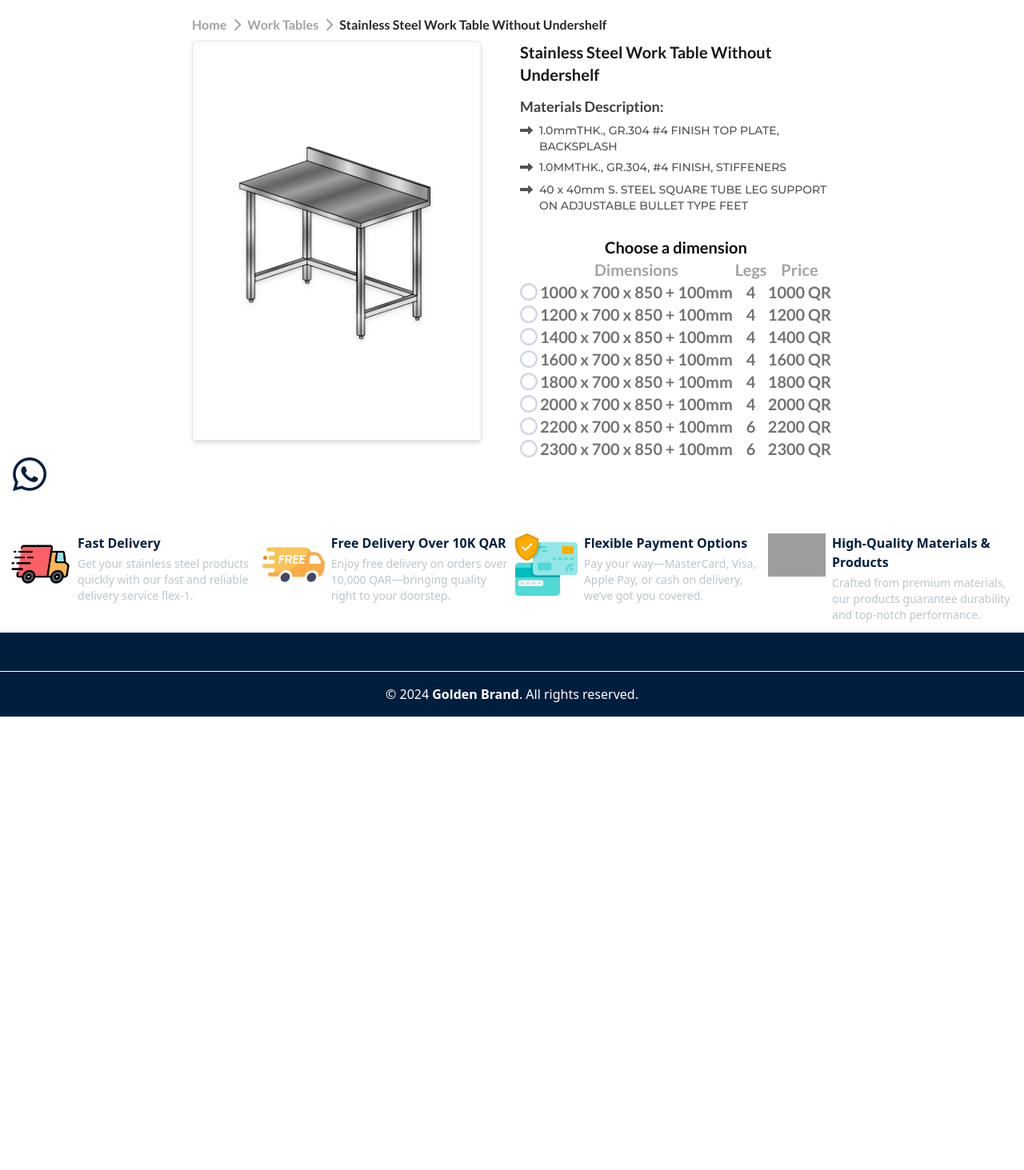
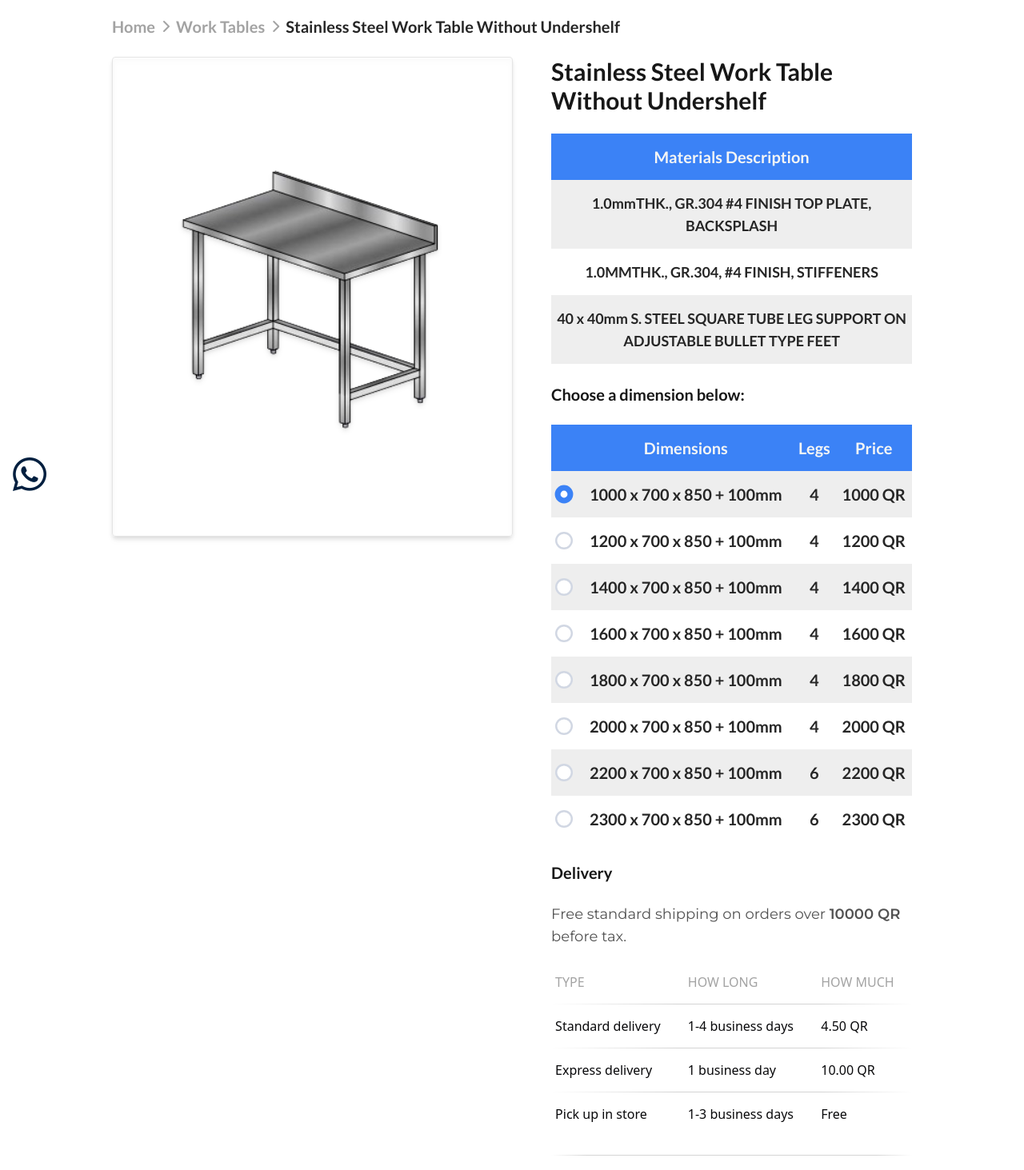
Before and after one commit to jawharhmidi02/golden-brand-front, a Next.js app: page /1/products/product/1 in a window 1280 px wide. Shown: the part 167-1630 px from the top of the page at 80% size. Before the commit the page ends 1063 px from the top, so only its background shows below. Built offline with nearby package versions, Linux system fonts and the light colour scheme; grey boxes are pictures that could not be loaded; a web font is replaced by a local one.

Commit message:
single product page

```diff
--- a/app/[lng]/products/product/[productID]/page.css
+++ b/app/[lng]/products/product/[productID]/page.css
@@ -41,7 +41,7 @@ label.radio-wrapper-8 input + span:after {
 }
 label.radio-wrapper-8 input:checked + span:before {
   transform: scale(1.04);
-  background: #737373;
+  background: #3b82f6;
 }
 label.radio-wrapper-8 input:checked + span:after {
   transform: scale(0.4);
@@ -56,3 +56,21 @@ label.radio-wrapper-8:hover input + span:after {
 label.radio-wrapper-8:hover input:checked + span:after {
   transform: scale(0.4);
 }
+
+ td, th{
+  padding: 15px 5px;
+}
+
+.row-border{
+  border-bottom: 1px solid #d4d3d3;
+}
+
+.border-mask-left{
+  mask-image: linear-gradient(90deg,transparent,#000 95%);
+}
+.border-mask-right{
+  mask-image: linear-gradient(270deg,transparent,#000 95%);
+}
+.border-mask{
+  mask-image: linear-gradient(90deg,transparent,#000 10%,#000 90%,transparent);
+}
--- a/app/[lng]/products/product/[productID]/page.js
+++ b/app/[lng]/products/product/[productID]/page.js
@@ -40,49 +40,56 @@ const page = () => {
   const cat = {};
   cat[product.category] = true;
   return (
-    <div className="flex flex-col gap-2 w-[800px] mx-auto mt-2">
+    <div className="flex flex-col gap-4 w-[1000px] mx-auto mt-2">
       <ProductHeader cat={cat} product={product} />
       <div className="flex flex-row gap-12">
-        <div className="w-[600px] h-[500px] sticky top-10 left-0 border-1 border-neutral-200 rounded-sm shadow-md drop-shadow-md flex justify-center items-center">
-          <img src={product.img} className="h-72 w-72 rounded-md my-1" />
+        <div className="w-[800px] h-[600px] sticky top-10 left-0 border-1 border-neutral-200 rounded-sm shadow-md drop-shadow-md flex justify-center items-center">
+          <img src={product.img} className="h-96 w-96 rounded-md my-1" />
         </div>
-        <div className="flex flex-col gap-1">
-          <span className="text-xl mb-2 text-neutral-900 font-lato font-bold">
+
+        <div className="flex flex-col gap-6">
+          <span className="text-3xl text-neutral-900 font-lato font-bold">
             {product.name}
           </span>
-          <span className="font-semibold text-lg text-neutral-700 font-lato">
-            Materials Description:
-          </span>
-          {product.description.map((item, index) => (
-            <div className="flex flex-row gap-2" key={index}>
-              <span>
-                <i className="fa-solid fa-right-long text-neutral-600"></i>
-              </span>
-              <span className="font-montserrat font-medium text-sm text-start pt-[2px] text-neutral-600">
-                {item}
-              </span>
-            </div>
-          ))}
-          <div className="flex flex-col gap-1 mt-4">
+
           <table>
-              <tbody className="text-center font-lato font-black text-xl">
+            <tbody className="text-xl header text-center font-lato font-semibold text-neutral-100 bg-blue-500">
               <tr>
-                  <th colSpan="100%">Choose a dimension</th>
+                <th>Materials Description</th>
               </tr>
             </tbody>
+            {product.description.map((desc, index) => (
+              <tbody
+                className="even:bg-[#eeeeee] text-lg text-center font-lato font-semibold text-neutral-800  hover:cursor-pointer"
+                key={index}
+              >
+                <tr>
+                  <td>{desc}</td>
+                </tr>
+              </tbody>
+            ))}
+          </table>
+
+          <span className="text-xl text-neutral-900 font-lato font-semibold">
+            Choose a dimension below:
+          </span>
+
+          <table>
             <tbody>
-                <tr className="text-xl text-center font-lato font-semibold text-neutral-400 hover:bg-neutral-200 transition-colors duration-100">
+              <tr className="text-xl header text-center font-lato font-semibold text-neutral-100 bg-blue-500">
                 <td></td>
                 <td>Dimensions</td>
                 {product.legs && <td>Legs</td>}
                 {product.doors && <td>Doors</td>}
+                {product.doors && <td>Doors</td>}
                 {product.drainer && <td>Drainer</td>}
+                {product.doors && <td>Doors</td>}
                 <td>Price</td>
               </tr>
             </tbody>
             {product.dimensions.map((dimension, index) => (
               <tbody
-                  className="text-xl text-center font-lato font-semibold text-neutral-500 hover:bg-neutral-200 transition-colors duration-100 hover:cursor-pointer"
+                className="even:bg-[#eeeeee] text-xl text-center font-lato font-semibold text-neutral-800  hover:cursor-pointer"
                 key={index}
               >
                 <tr className="hover:cursor-pointer">
@@ -90,6 +97,7 @@ const page = () => {
                     <label className="radio-wrapper-8">
                       <input
                         id={`radio-${index}`}
+                        defaultChecked={index === 0}
                         type="radio"
                         name="radio-examples"
                       />
@@ -144,6 +152,80 @@ const page = () => {
               </tbody>
             ))}
           </table>
+
+          <span className="text-xl text-neutral-900 font-lato font-semibold">
+            Delivery
+          </span>
+          <span className="text-lg text-neutral-600 font-montserrat">
+            Free standard shipping on orders over{" "}
+            <span className="font-semibold">10000 QR</span> before tax.
+          </span>
+
+          <table className="-mt-2">
+            <tbody className="text-neutral-400 text-start">
+              <tr>
+                <td>TYPE</td>
+                <td>HOW LONG</td>
+                <td>HOW MUCH</td>
+              </tr>
+            </tbody>
+            <tbody>
+              <tr>
+                <td className="p-0 bg-neutral-300 h-[1px] border-mask-left"></td>
+                <td className="p-0 bg-neutral-300 h-[1px]"></td>
+                <td className="p-0 bg-neutral-300 h-[1px] border-mask-right"></td>
+              </tr>
+            </tbody>
+            <tbody className="text-start">
+              <tr>
+                <td>Standard delivery</td>
+                <td>1-4 business days</td>
+                <td>4.50 QR</td>
+              </tr>
+            </tbody>
+            <tbody>
+              <tr>
+                <td className="p-0 bg-neutral-300 h-[1px] border-mask-left"></td>
+                <td className="p-0 bg-neutral-300 h-[1px]"></td>
+                <td className="p-0 bg-neutral-300 h-[1px] border-mask-right"></td>
+              </tr>
+            </tbody>
+            <tbody className="text-start">
+              <tr>
+                <td>Express delivery</td>
+                <td>1 business day</td>
+                <td>10.00 QR</td>
+              </tr>
+            </tbody>
+            <tbody>
+              <tr>
+                <td className="p-0 bg-neutral-300 h-[1px] border-mask-left"></td>
+                <td className="p-0 bg-neutral-300 h-[1px]"></td>
+                <td className="p-0 bg-neutral-300 h-[1px] border-mask-right"></td>
+              </tr>
+            </tbody>
+            <tbody className="text-start">
+              <tr>
+                <td>Pick up in store</td>
+                <td>1-3 business days</td>
+                <td>Free</td>
+              </tr>
+            </tbody>
+          </table>
+
+          <div className="w-full h-[1px] bg-neutral-300 border-mask"></div>
+
+          <div className="flex flex-row gap-2 justify-evenly items-center">
+            <div className="flex flex-row gap-2 border-1 border-neutral-300 rounded-md justify-center items-center">
+              <button type="button" className="px-2 py-2 border-r-[1px] border-neutral-300 hover:bg-blue-500 hover:text-white rounded-l-md transition-all duration-200">-</button>
+              <span className="px-1">1</span>
+              <button type="button" className="px-2 py-2 border-l-[1px] border-neutral-300 hover:bg-blue-500 hover:text-white rounded-r-md transition-all duration-200">+</button>
+            </div>
+            <div>
+              <span className="font-semibold">2000 QR</span>
+            </div>
+            <button type="button" className="font-bold text-neutral-50 bg-blue-500 px-3.5 py-2 font-lato border-2 border-neutral-50 hover:text-blue-500 hover:border-blue-500 hover:bg-white transition-colors duration-300">ADD TO CART</button>
+            <button type="button" className="font-bold text-neutral-50 bg-blue-500 px-3.5 py-2 font-lato border-2 border-neutral-50 hover:text-blue-500 hover:border-blue-500 hover:bg-white transition-colors duration-300">BUY NOW</button>
           </div>
         </div>
       </div>
--- a/components/ProductHeader/ProductHeader.js
+++ b/components/ProductHeader/ProductHeader.js
@@ -9,13 +9,11 @@ const ProductHeader = ({ cat, product }) => {
     <div className="flex flex-row gap-2 text-center">
       <div
         onClick={() => router.push("/")}
-        className="font-lato font-semibold self-center text-base text-neutral-400  hover:text-neutral-500  hover:cursor-pointer transition-all duration-300"
+        className="font-lato font-semibold self-center text-xl text-neutral-400  hover:text-neutral-500  hover:cursor-pointer transition-all duration-300"
       >
         Home
       </div>
-      <span className="text-neutral-400">
-        <i className="fa-solid fa-chevron-right"></i>
-      </span>
+        <i className="fa-solid fa-chevron-right text-neutral-400 self-center"></i>
       <div
         onClick={() =>
           router.push(
@@ -24,14 +22,12 @@ const ProductHeader = ({ cat, product }) => {
             )}`
           )
         }
-        className="font-lato font-semibold self-center text-base text-neutral-400  hover:text-neutral-500 hover:cursor-pointer transition-all duration-300"
+        className="font-lato font-semibold self-center text-xl text-neutral-400  hover:text-neutral-500 hover:cursor-pointer transition-all duration-300"
       >
         {product.category}
       </div>
-      <span className="text-neutral-400">
-        <i className="fa-solid fa-chevron-right"></i>
-      </span>
-      <div className="font-lato font-semibold self-center text-base text-neutral-800">
+        <i className="fa-solid fa-chevron-right text-neutral-400 self-center"></i>
+      <div className="font-lato font-semibold self-center text-xl text-neutral-800">
         {product.name}
       </div>
     </div>
```
Lines whose indentation alone changed are shown as unchanged.
